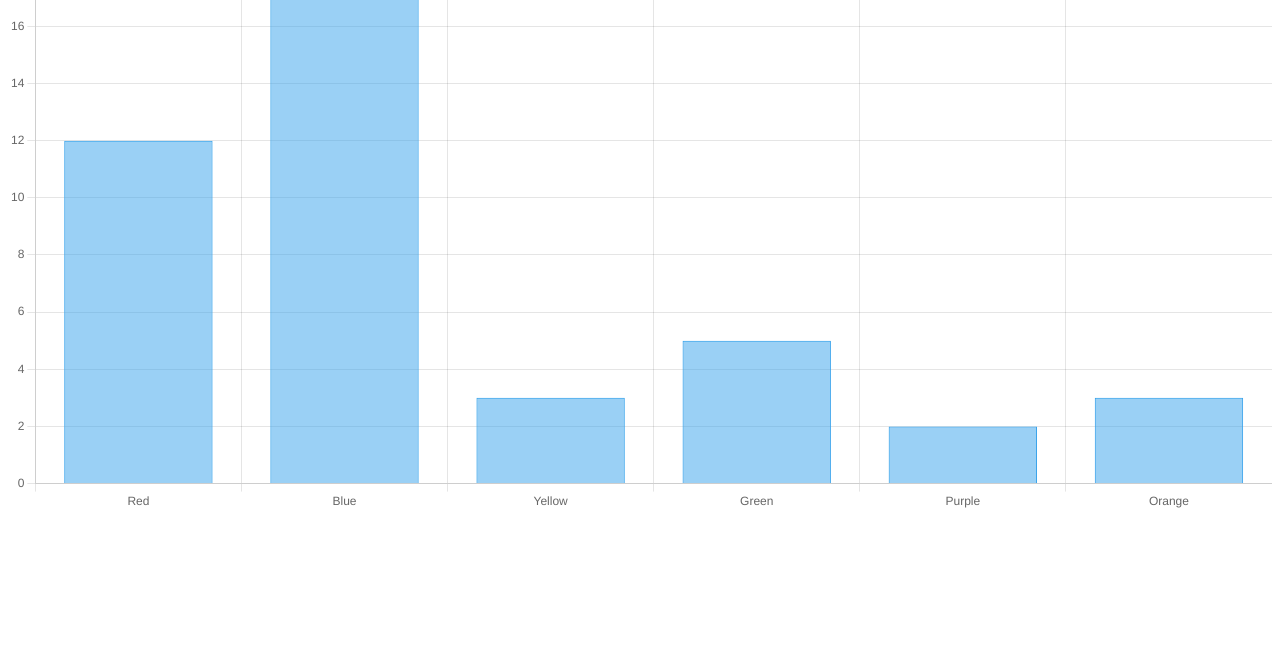
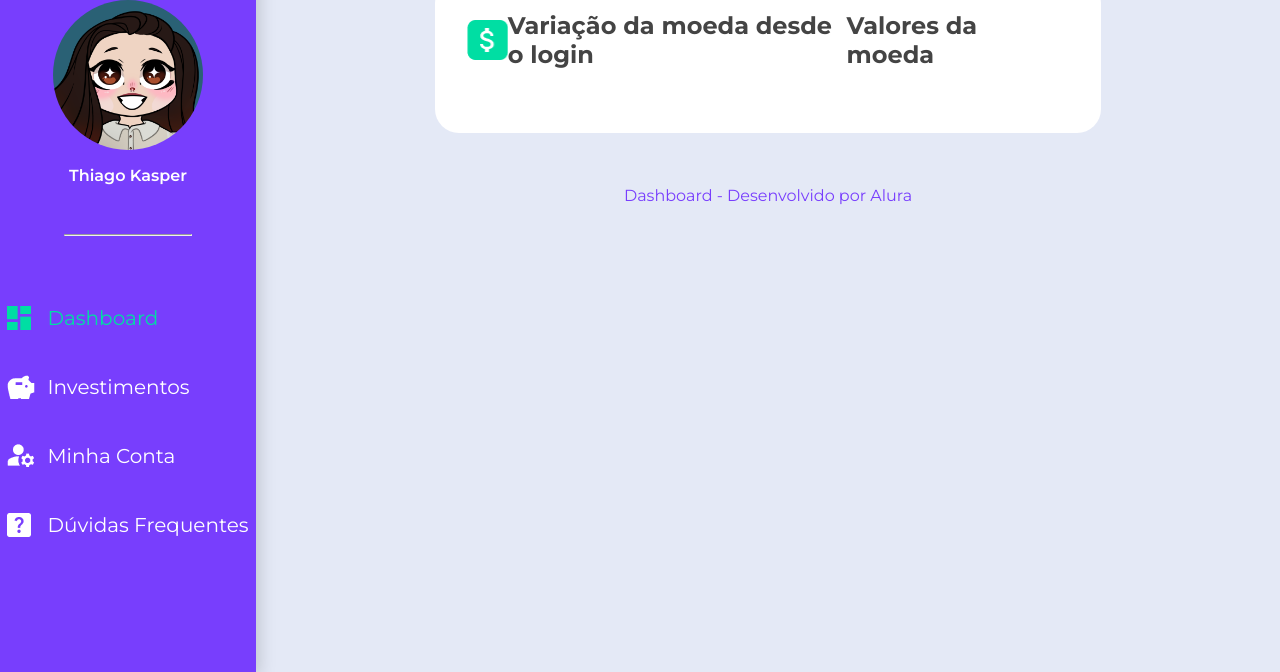
Before and after one commit to ThiagoKS-7/Js_concurrency, a website: page index.html in a window 1280 px wide. Shown: the part 128-800 px from the top of the page. Drawn offline with nearby package versions, Linux system fonts and the light colour scheme.

Commit message:
Initial config

```diff
--- a/index.html
+++ b/index.html
@@ -1,17 +1,55 @@
 <!DOCTYPE html>
 <html lang="en">
+
 <head>
-    <meta charset="UTF-8">
-    <meta http-equiv="X-UA-Compatible" content="IE=edge">
-    <meta name="viewport" content="width=device-width, initial-scale=1.0">
-    <title>Document</title>
+  <meta charset="utf-8">
+  <meta name="viewport" content="width=device-width, initial-scale=1">
+  <title>ByteBank</title>
+  <link rel="preconnect" href="https://fonts.googleapis.com">
+  <link rel="preconnect" href="https://fonts.gstatic.com" crossorigin>
+  <link href="https://fonts.googleapis.com/css2?family=Montserrat:wght@400;600;700&display=swap" rel="stylesheet">
+  <link rel="stylesheet" href="./styles.css">
 </head>
-<body>
-    <div>
-        <canvas id="myChart"></canvas>
-    </div>
+
+<body class="container">
+  <aside class="sidebar">
+    <img src="./imagens/logo.png" alt="Logo do bytebank" />
+    <img src="./imagens/avatar.png" alt="Avatar do usuário" class="sidebar__avatar" />
+    <h2>Thiago Kasper</h2>
+    <hr class="sidebar__linha" />
+    <nav class="sidebar__links">
+      <a href="#"><span class="links__icone dashboard"></span>Dashboard</a>
+      <a href="#"><span class="links__icone cofre">Investimentos</a>
+      <a href="#"><span class="links__icone configuracao">Minha Conta</a>
+      <a href="#"><span class="links__icone duvida">Dúvidas Frequentes</a>
+    </nav>
+  </aside>
+
+  <main class="dados">
+    <header class="cabecalho">
+      <h2>Olá, Moni! Estes são os detalhes da sua cotação:</h2>
+    </header>
+
+    <article class="dadosDolar">
+      <div class="grafico">
+        <div class="grafico__titulo">
+          <span class="grafico__ilustracao-dolar"></span>
+          <h2>Variação da moeda desde o login</h2>
+        </div>
+
+      </div>
+
+      <div class="investimentos">
+        <h2>Valores da moeda</h2>
+        <ul class="investimentos__lista" id="dolar" data-lista>
+        </ul>
+      </div>
+    </article>
+
+    <footer class="rodape">
+      <p>Dashboard - Desenvolvido por Alura</p>
+    </footer>
+  </main>
 </body>
-<script src="https://cdn.jsdelivr.net/npm/chart.js"></script>
 
-<script src="index.js"></script>
 </html>
--- a/index.js
+++ /dev/null
@@ -1,20 +0,0 @@
-const ctx = document.getElementById('myChart');
-
-new Chart(ctx, {
-  type: 'bar',
-  data: {
-    labels: ['Red', 'Blue', 'Yellow', 'Green', 'Purple', 'Orange'],
-    datasets: [{
-      label: '# of Votes',
-      data: [12, 19, 3, 5, 2, 3],
-      borderWidth: 1
-    }]
-  },
-  options: {
-    scales: {
-      y: {
-        beginAtZero: true
-      }
-    }
-  }
-});
--- /dev/null
+++ b/styles.css
@@ -0,0 +1,27 @@
+@import url("./styles/grafico.css");
+@import url("./styles/cabecalho.css");
+@import url("./styles/rodape.css");
+@import url("./styles/sidebar.css");
+
+:root {
+    --lilas: #E4E9F6;
+    --roxo: #783EFD;
+    --verde-claro: #CCF8ED;
+    --verde-escuro: #00DEA3;
+    --cinza: #444444;
+}
+
+* {
+    box-sizing: border-box;
+    margin: 0;
+    padding: 0;
+    font-family: 'Montserrat', sans-serif;
+    line-height: 29px;
+}
+
+.container {
+    display: grid;
+    height: 100vh;
+    grid-template-columns: 20% auto;
+    background-color: var(--lilas);
+}
--- /dev/null
+++ b/styles/cabecalho.css
@@ -0,0 +1,9 @@
+.cabecalho {
+    text-align: center;
+    background-color: white;
+    color: var(--roxo);
+    padding: 1em 0;
+    box-shadow: 4px 4px 8px rgba(0, 0, 0, 0.15);
+    font-weight: 600;
+    font-size: 15px;
+}
--- /dev/null
+++ b/styles/grafico.css
@@ -0,0 +1,49 @@
+.dadosDolar,
+.dadosIene {
+    margin: 3em auto;
+    padding: 2em;
+    display: flex;
+    justify-content: space-between;
+    background-color: white;
+    border-radius: 24px;
+    width: 65%;
+    color: var(--cinza);
+}
+
+.grafico {
+    width: 30vw;
+}
+
+.grafico__titulo {
+    display: flex;
+    align-items: center;
+}
+
+.grafico__titulo span {
+    background-repeat: no-repeat;
+    width: 50px;
+    height: 40px;
+}
+
+.grafico__ilustracao-dolar {
+    background-image: url('../imagens/cifrao.png');
+}
+
+.grafico__ilustracao-iene {
+    background-image: url('../imagens/iene.png');
+}
+
+.grafico__titulo h2 {
+    color: var(--cinza);
+    font-weight: 700;
+    font-size: 24px;
+}
+
+.investimentos__lista {
+    margin: 2em;
+    color: var(--cinza);
+}
+
+.investimentos__lista li {
+    margin: 1em 0;
+}
--- /dev/null
+++ b/styles/rodape.css
@@ -0,0 +1,5 @@
+.rodape {
+    padding-bottom: 2em;
+    text-align: center;
+    color: var(--roxo);
+}
--- /dev/null
+++ b/styles/sidebar.css
@@ -0,0 +1,67 @@
+.sidebar {
+    display: flex;
+    flex-direction: column;
+    align-items: center;
+    background-color: var(--roxo);
+    padding: 5em 0;
+
+    filter: drop-shadow(4px 4px 8px rgba(0, 0, 0, 0.15));
+}
+
+.sidebar__avatar {
+    width: 150px;
+    border-radius: 100%;
+    margin: 1em 0;
+}
+
+.sidebar h2 {
+    font-weight: 600;
+    font-size: 16px;
+    line-height: 20px;
+    color: white;
+}
+
+.sidebar__links {
+    display: flex;
+    flex-direction: column;
+}
+
+.sidebar__links a {
+    font-weight: 400;
+    font-size: 20px;
+    line-height: 24px;
+    color: white;
+    text-decoration: none;
+    margin: 1em 0;
+}
+
+.sidebar__links a:first-of-type {
+    color: var(--verde-escuro);
+}
+
+.sidebar__linha {
+    margin: 3em 0;
+    color: black;
+    width: 50%;
+}
+
+.links__icone {
+    padding-left: 2em;
+    background-repeat: no-repeat;
+}
+
+.dashboard {
+    background-image: url("../imagens/icon-dashboard.png")
+}
+
+.cofre {
+    background-image: url("../imagens/icon-cofre.png")
+}
+
+.configuracao {
+    background-image: url("../imagens/icon-configuracao.png")
+}
+
+.duvida {
+    background-image: url("../imagens/icon-duvida.png")
+}
```
Also changed, not shown: imagens/avatar.png (added), imagens/cifrao.png (added), imagens/icon-cofre.png (added), imagens/icon-configuracao.png (added), imagens/icon-dashboard.png (added), imagens/icon-duvida.png (added), imagens/iene.png (added), imagens/logo.png (added).
